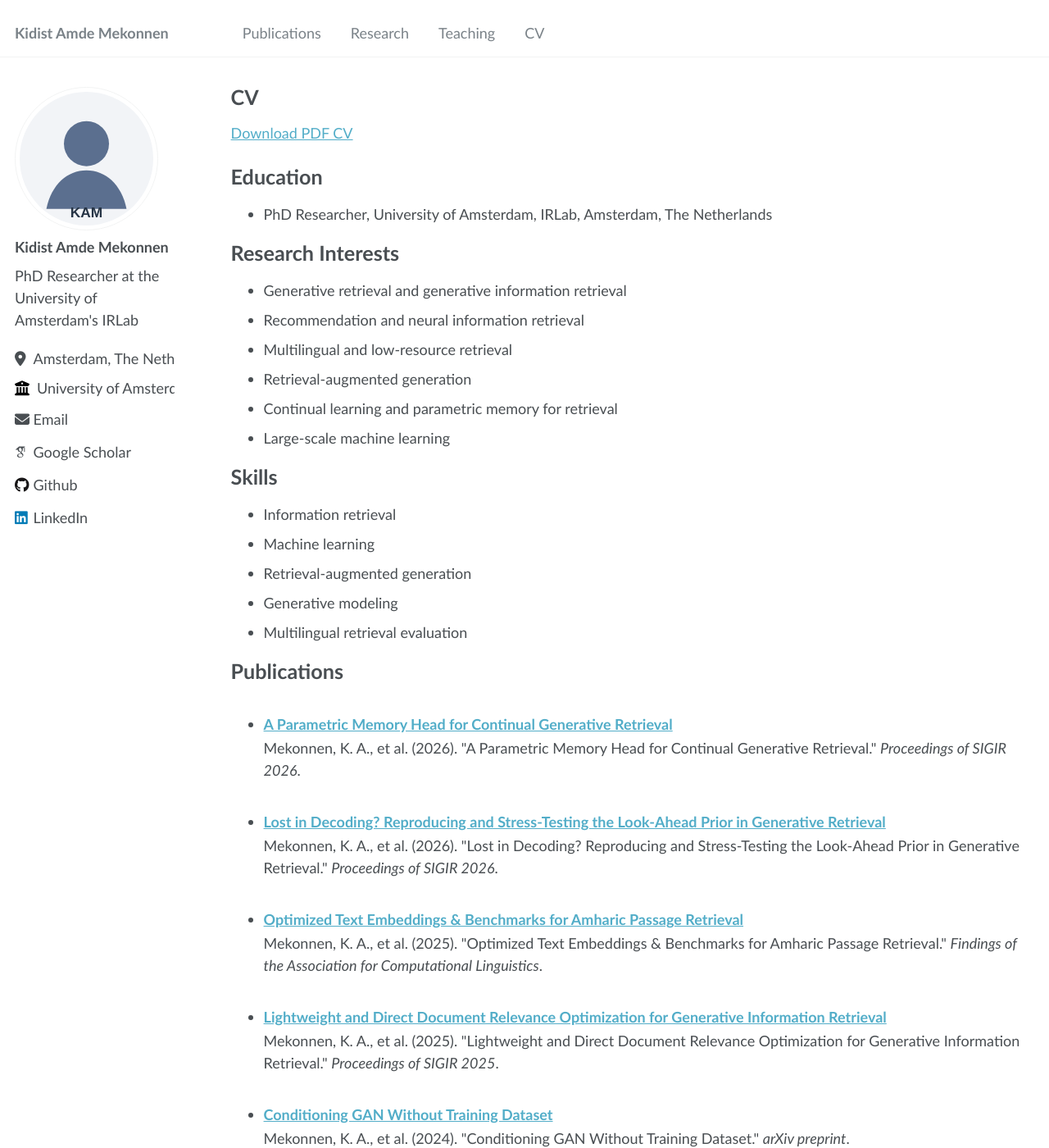
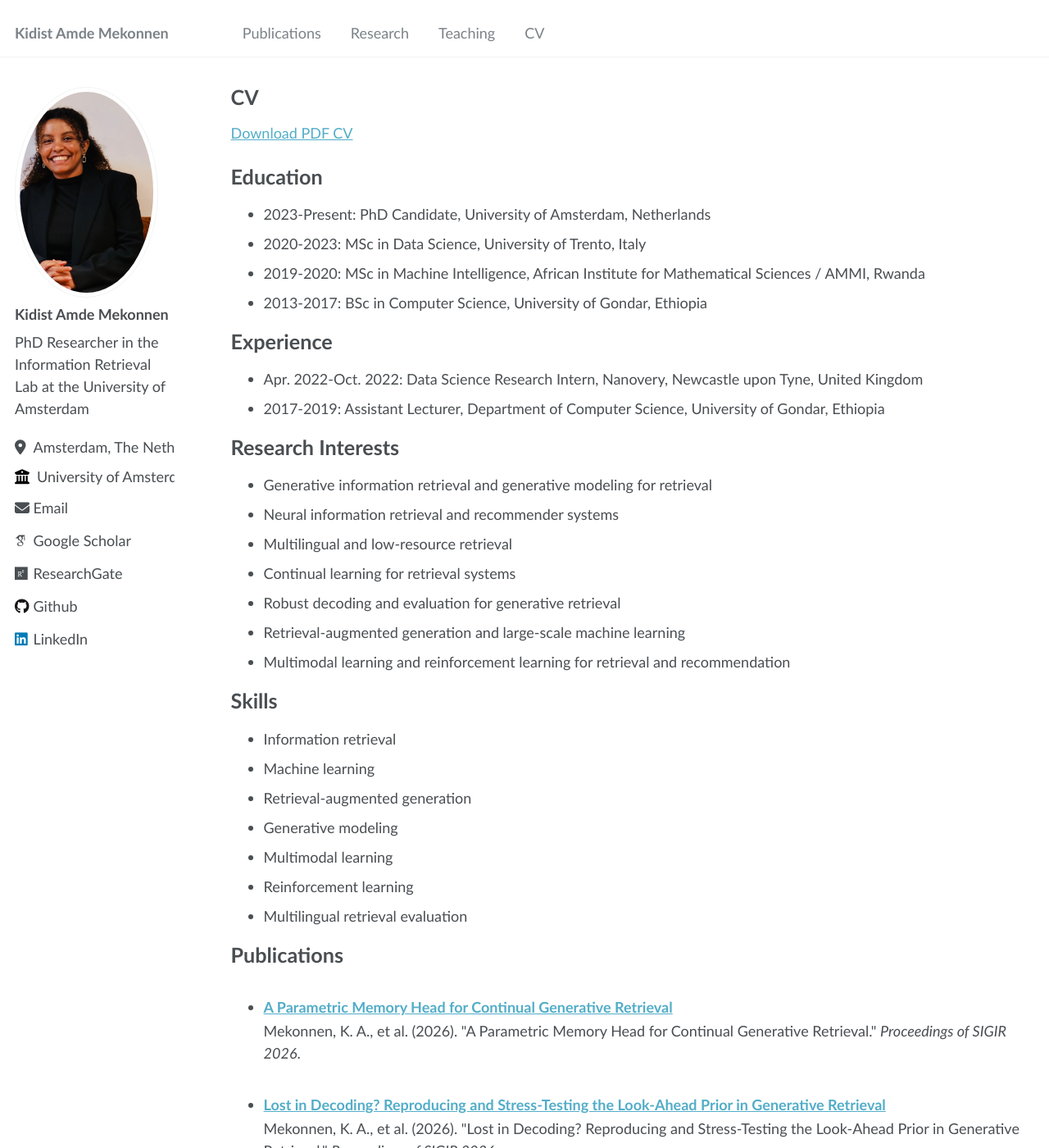
Before and after one commit to kidist-amde/kidist-amde.github.io, a Jekyll site: the page built from _pages/cv.md, in a window 1280 px wide and 1400 px high. Shown: the whole window at 82% size. Built offline with Jekyll 4.4.1, drawn with Linux system fonts in a browser that asks for light colours; some web fonts are replaced; some of the changed text lies outside the part shown.

Commit message:
Personalize website content and assets

```diff
--- a/_config.yml
+++ b/_config.yml
@@ -11,7 +11,7 @@ locale                   : "en-US"
 title                    : "Kidist Amde Mekonnen"
 title_separator          : "-"
 name                     : &name "Kidist Amde Mekonnen"
-description              : &description "PhD Researcher at the University of Amsterdam's IRLab working on generative retrieval, recommendation, neural IR, multilingual retrieval, retrieval-augmented generation, and large-scale machine learning."
+description              : &description "PhD Researcher in the Information Retrieval Lab at the University of Amsterdam, working on generative methods for information retrieval, neural IR, recommender systems, multilingual retrieval, and continual learning for retrieval systems."
 url                      : https://kidist-amde.github.io # the base hostname & protocol for your site e.g. "https://mmistakes.github.io"
 baseurl                  : "" # the subpath of your site, e.g. "/blog"
 repository               : "kidist-amde/kidist-amde.github.io"
@@ -21,10 +21,10 @@ repository               : "kidist-amde/kidist-amde.github.io"
 #               Additional customization can be done by editing /_includes/author-profile.html
 author:
   # Biographic information
-  avatar           : "profile-placeholder.svg"
+  avatar           : "Kidist.jpg"
   name             : "Kidist Amde Mekonnen"
   pronouns         : # example: "he/him"
-  bio              : "PhD Researcher at the University of Amsterdam's IRLab"
+  bio              : "PhD Researcher in the Information Retrieval Lab at the University of Amsterdam"
   location         : "Amsterdam, The Netherlands"
   employer         : "University of Amsterdam"
   uri              : # URL
@@ -36,7 +36,7 @@ author:
   impactstory      :
   orcid            :
   pubmed           :
-  researchgate     :
+  researchgate     : "https://www.researchgate.net/profile/Kidist-Amde-Mekonnen?ev=hdr_xprf"
 
   # Repositories and software development
   bitbucket        :
@@ -125,7 +125,7 @@ facebook:
   username               :
   app_id                 :
   publisher              :
-og_image                 : "profile-placeholder.svg" # Open Graph/Twitter default site image
+og_image                 : "Kidist.jpg" # Open Graph/Twitter default site image
 # For specifying social profiles
 # - https://developers.google.com/structured-data/customize/social-profiles
 social:
@@ -135,6 +135,7 @@ social:
     - "https://github.com/kidist-amde"
     - "https://www.linkedin.com/in/kidistamde/"
     - "https://scholar.google.com/citations?user=_c20PQwAAAAJ&hl=en"
+    - "https://www.researchgate.net/profile/Kidist-Amde-Mekonnen?ev=hdr_xprf"
 
 
 # Analytics
--- a/_data/authors.yml
+++ b/_data/authors.yml
@@ -3,8 +3,9 @@
 Kidist Amde Mekonnen:
   name        : "Kidist Amde Mekonnen"
   email       : "k.a.mekonnen@uva.nl"
-  bio         : "PhD Researcher at the University of Amsterdam's IRLab"
-  avatar      : "profile-placeholder.svg"
+  bio         : "PhD Researcher in the Information Retrieval Lab at the University of Amsterdam"
+  avatar      : "Kidist.jpg"
   googlescholar: "https://scholar.google.com/citations?user=_c20PQwAAAAJ&hl=en"
+  researchgate: "https://www.researchgate.net/profile/Kidist-Amde-Mekonnen?ev=hdr_xprf"
   github      : "kidist-amde"
   linkedin    : "kidistamde"
--- a/_pages/cv.md
+++ b/_pages/cv.md
@@ -9,20 +9,29 @@ redirect_from:
 
 {% include base_path %}
 
-[Download PDF CV](/CV_Kidist_Amde_Mekonnen_2026_meta.pdf)
+[Download PDF CV](/files/CV_Kidist_Amde_Mekonnen_2026_meta.pdf)
 
 Education
 ======
-* PhD Researcher, University of Amsterdam, IRLab, Amsterdam, The Netherlands
+* 2023-Present: PhD Candidate, University of Amsterdam, Netherlands
+* 2020-2023: MSc in Data Science, University of Trento, Italy
+* 2019-2020: MSc in Machine Intelligence, African Institute for Mathematical Sciences / AMMI, Rwanda
+* 2013-2017: BSc in Computer Science, University of Gondar, Ethiopia
+
+Experience
+======
+* Apr. 2022-Oct. 2022: Data Science Research Intern, Nanovery, Newcastle upon Tyne, United Kingdom
+* 2017-2019: Assistant Lecturer, Department of Computer Science, University of Gondar, Ethiopia
 
 Research Interests
 ======
-* Generative retrieval and generative information retrieval
-* Recommendation and neural information retrieval
+* Generative information retrieval and generative modeling for retrieval
+* Neural information retrieval and recommender systems
 * Multilingual and low-resource retrieval
-* Retrieval-augmented generation
-* Continual learning and parametric memory for retrieval
-* Large-scale machine learning
+* Continual learning for retrieval systems
+* Robust decoding and evaluation for generative retrieval
+* Retrieval-augmented generation and large-scale machine learning
+* Multimodal learning and reinforcement learning for retrieval and recommendation
 
 Skills
 ======
@@ -30,6 +39,8 @@ Skills
 * Machine learning
 * Retrieval-augmented generation
 * Generative modeling
+* Multimodal learning
+* Reinforcement learning
 * Multilingual retrieval evaluation
 
 Publications
@@ -52,5 +63,9 @@ Teaching
 
 Service and leadership
 ======
+* Teaching Assistant, AddisCoder
+* Hackathon mentor and organizer support, European Summer School on Information Retrieval, ESSIR 2024
+* Mentor, MeetMentors
+* Core Team Volunteer, Women in AI & Robotics, Sep. 2021-Apr. 2022
+* Volunteer, Women in AI, Sep. 2020-Sep. 2021
 * Reviewing and community service in information retrieval, machine learning, and natural language processing venues.
-* Student supervision and project mentoring in neural IR, generative retrieval, RAG, and multilingual retrieval.
```
Also changed, not shown: _pages/about.md (+24 -14 lines), images/Kidist.jpg (added), 9 other files.
